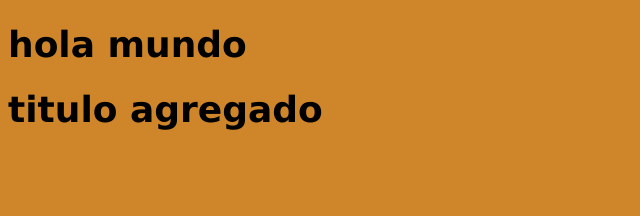
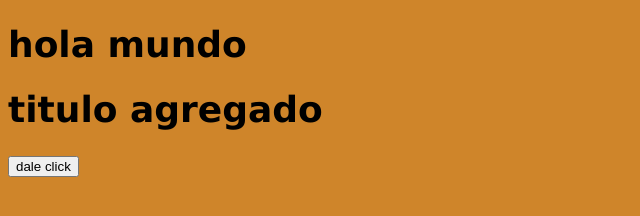
Before and after one commit to mariafs2407/pract-git, a plain HTML site: page index.html in a window 1280 px wide. Shown: the whole page, without its empty margins (0-640 px from the left). Drawn offline with Linux system fonts and the light colour scheme.

Commit message:
primer commit en rama javascript

```diff
--- a/index.html
+++ b/index.html
@@ -9,5 +9,8 @@
 <body>
     <h1>hola mundo</h1>
     <h1>titulo agregado </h1>
+
+    <input type="button" onclick="saludo()" value="dale click">
+    <script src="index.js"></script>
 </body>
 </html>
--- a/index.js
+++ b/index.js
@@ -0,0 +1,3 @@
+function saludo(){
+    alert("hola mundo");
+}
```
